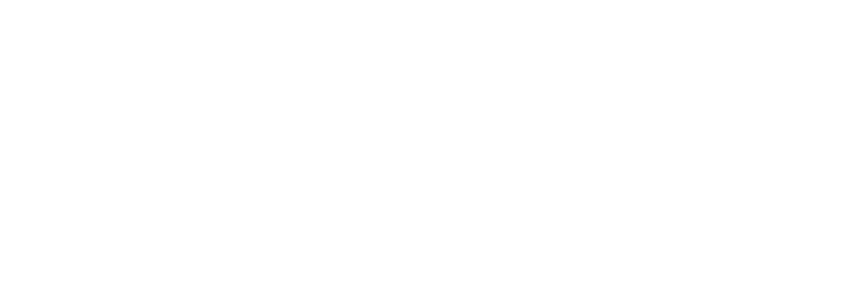
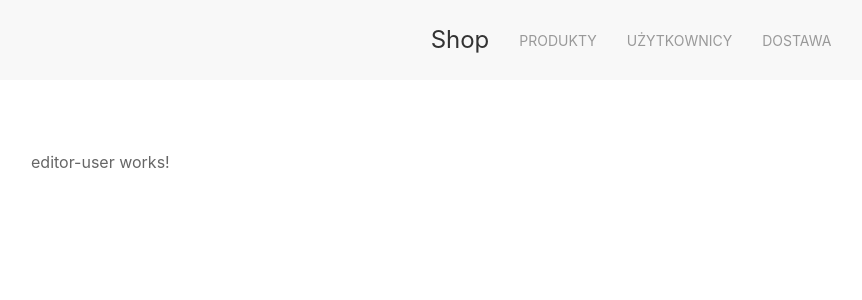
Before and after one commit to Guzik27/Angular-shop, an Angular app: page /shop/users/editor-user in a window 1280 px wide. Before the commit this address led to /. Shown: the top 300 px of the page, without its empty margins (9-871 px from the left). Built offline with nearby package versions, Linux system fonts and the light colour scheme.

Commit message:
Działa przycisk dodaj użytkownika - w sensie wyświetla póki co napis :)

```diff
--- a/src/app/app-routing.module.ts
+++ b/src/app/app-routing.module.ts
@@ -6,6 +6,7 @@
 import {ShippingComponent} from "./shop/shipping/shipping.component";
 import {EditorComponent} from "./shop/products/editor/editor.component";
 import {UsersComponent} from "./shop/users/users.component";
+import {EditorUserComponent} from "./shop/users/editor-user/editor-user.component";
 
 
 const routes: Routes = [
@@ -18,7 +19,8 @@
       {path: 'products/editor', component: EditorComponent},
       {path: 'products/editor/:id', component: EditorComponent},
       {path: 'shipping', component: ShippingComponent},
-      {path: 'users', component: UsersComponent}
+      {path: 'users', component: UsersComponent},
+      {path: 'users/editor-user', component: EditorUserComponent}
     ]}
 ];
 
--- a/src/app/app.module.ts
+++ b/src/app/app.module.ts
@@ -11,6 +11,7 @@
 import {FormsModule} from "@angular/forms";
 import {HttpClientModule} from "@angular/common/http";
 import { UsersComponent } from './shop/users/users.component';
+import { EditorUserComponent } from './shop/users/editor-user/editor-user.component';
 
 @NgModule({
   declarations: [
@@ -21,6 +22,7 @@
     ProductsComponent,
     EditorComponent,
     UsersComponent,
+    EditorUserComponent,
   ],
   imports: [
     BrowserModule,
--- /dev/null
+++ b/src/app/shop/users/editor-user/editor-user.component.html
@@ -0,0 +1 @@
+<p>editor-user works!</p>
--- /dev/null
+++ b/src/app/shop/users/editor-user/editor-user.component.ts
@@ -0,0 +1,15 @@
+import { Component, OnInit } from '@angular/core';
+
+@Component({
+  selector: 'app-editor-user',
+  templateUrl: './editor-user.component.html',
+  styleUrls: ['./editor-user.component.css']
+})
+export class EditorUserComponent implements OnInit {
+
+  constructor() { }
+
+  ngOnInit(): void {
+  }
+
+}
--- a/src/app/shop/users/users.component.html
+++ b/src/app/shop/users/users.component.html
@@ -19,7 +19,8 @@
       <td>{{user.country}}</td>
       <td><span [attr.uk-icon]="user.active ? 'check' : 'close'"></span></td>
       <td style="width: 250px">
-        <a routerLink="editor/{{user.userId}}"><input type="button" class="uk-button uk-button-primary" value="Edytuj"></a>
+        <a routerLink="editor-user/{{user.userId}}"><input type="button" class="uk-button uk-button-primary" value="Edytuj"></a>
+
         <!--jeżeli chcemy po danym zdarzeniu wykonać akcję to zapisujemy w nawiasach okrągłych (np. click) -->
         <a (click)="removeUser(user.userId)"><input type="button" class="uk-button uk-button-danger" value="Usuń"></a>
       </td>
@@ -27,7 +28,7 @@
     </tbody>
   </table>
   <div>
-    <a routerLink="editor"><input style="background-color: #32d296; color: white" class="uk-button" type="button" value="Dodaj użytkownika"></a>
+    <a routerLink="editor-user"><input style="background-color: #32d296; color: white" class="uk-button" type="button" value="Dodaj użytkownika"></a>
     <a routerLink="inactive"><input class="uk-button uk-button-danger" value="Dezaktywuj wszystkich" type="button"></a>
     <a routerLink="active"><input class="uk-button uk-button-primary" value="Aktywuj wszystkich" type="button"></a>
   </div>
```
Also changed, not shown: src/app/shop/users/editor-user/editor-user.component.css (added).
